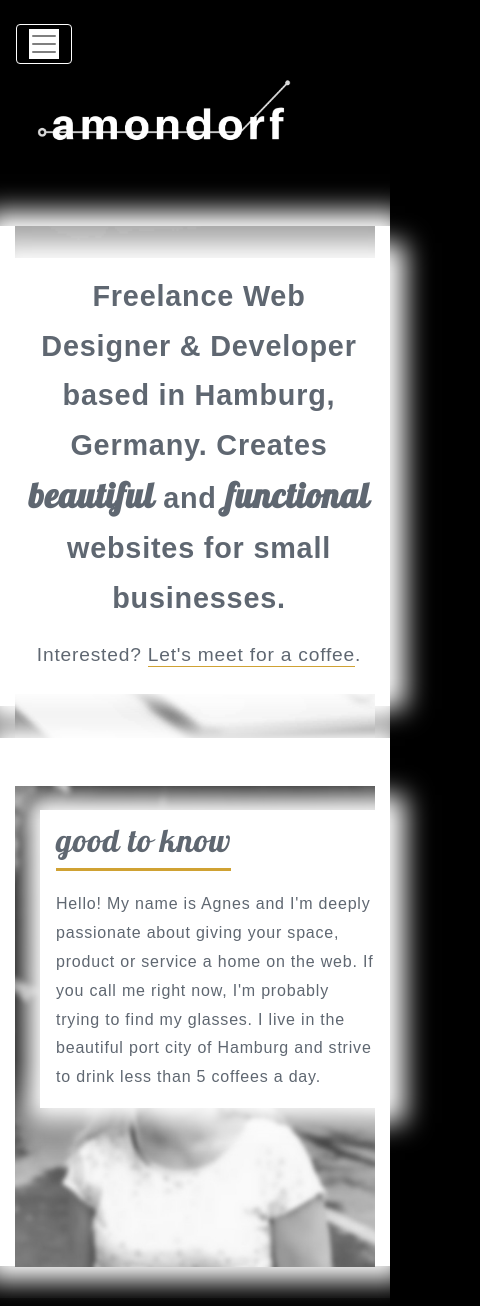
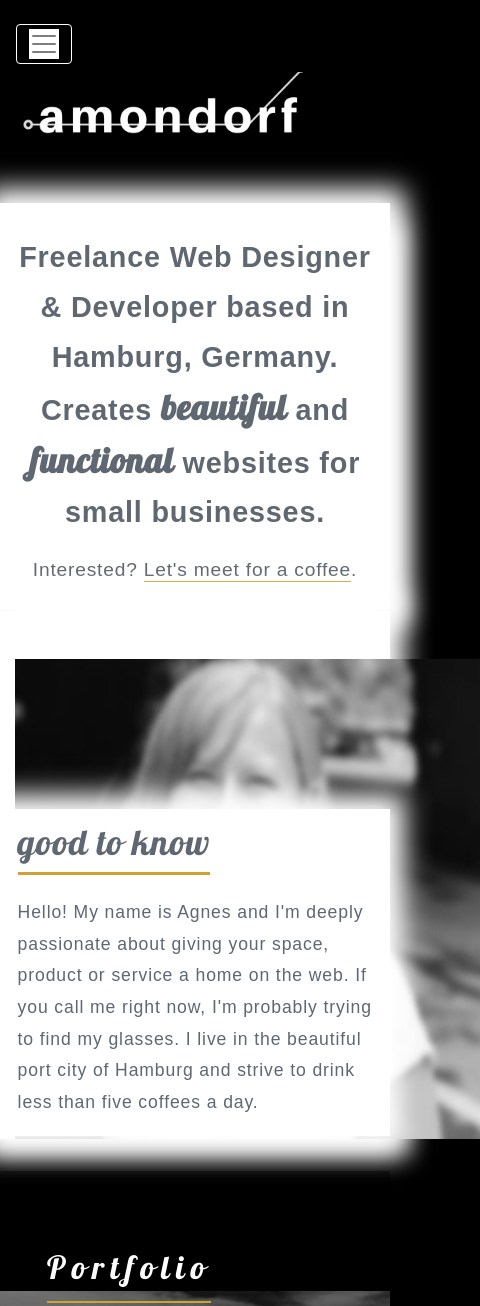
Before and after one commit to amondorf/amondorf.com, a plain HTML site: page index.html in a window 390 px wide. Shown: the top 1306 px of the page, 480 px wide, since content can reach past the window. Drawn offline with nearby package versions, Linux system fonts and the light colour scheme.

Commit message:
update anchors

```diff
--- a/css/style.css
+++ b/css/style.css
@@ -1,5 +1,5 @@
 * {
-   /*border: 1px solid red !important;*/
+   /* border: 1px solid red !important; */
    color: #5f6771;
 }
 
@@ -69,6 +69,15 @@ a.underlined-thin:hover {border-bottom: 1px solid #d0a233; padding-bottom:1px; c
   color: #d0a233;
 }
 
+h3 {
+  position: relative;
+}
+
+.anchor {
+  position: absolute;
+  top: -3em;
+}
+
 /*<!-- welcome message -->*/
 .img-coffee-container {
   margin: 12em 0 2em 0;
@@ -125,14 +134,12 @@ a.underlined-thin:hover {border-bottom: 1px solid #d0a233; padding-bottom:1px; c
     background-color: white;
     position: absolute;
     top: 1.5em;
-    left: 2.5em;
+    left: 0.5em;
     text-align: left;
-    font-size: 1em;
+    font-size: 1.1em;
     letter-spacing: 0.05em;
     line-height: 1.8em;
-    font-weight: 100;
-    /*color: #5f6771;*/
-    /*font-family: 'Merriweather', serif;*/
+    /* font-weight: 100; */
 }
 
 .interested {
@@ -192,7 +199,7 @@ padding: 0.5em;
 }
 
 .about {
-  margin: 0 4em 0 1em;
+  margin: 0 1em 0 1em;
 }
 
 /*source: https://pixabay.com/en/bokeh-gray-abstract-background-1780217/*/
@@ -392,10 +399,6 @@ padding: 0.5em;
 .grow { transition: all 1s ease-in-out; }
 .grow:hover { transform: scale(1.1); }
 
-.img-background-mobile {
-  display: none;
-}
-
 .logo-mobile {
   display: none;
 }
@@ -418,7 +421,9 @@ padding: 0.5em;
   }
 
   .img-coffee-container {
-    margin-top: 4em;
+    margin: 4em 0 0 0;
+    height: 25em;
+    width: auto;
   }
 
   .shadow {
@@ -429,16 +434,20 @@ padding: 0.5em;
     display: none;
   }
 
-  .img-background-mobile {
-    display: inline;
-    object-fit: cover;
-    width: 100%;
+  .welcome-text {
+      top: 0;
+      left: 0;
+      padding: 0 1em 1em 1em;
   }
 
-  .welcome-text {
-      top: 0;
-      left: 0.5em;
-      padding: 1em;
+  .hello-text {
+      top: 8.5em;
+      left: 0;
+      text-align: left;
+      /* font-size: 1.1em;
+      letter-spacing: 0.05em;
+      line-height: 1.8em; */
+      /* font-weight: 100; */
   }
 
   .br-mobile {
--- a/index.html
+++ b/index.html
@@ -42,7 +42,7 @@
 	<!-- <<<<<<<<<<<<<<<<<<<<<<<<<<<<<<<<<<<<<<mobile logo>>>>>>>>>>>>>>>>>>>>>>>>>>>>>>>>>>>>>>>>>>>>>>>   -->
 	<!-- <<<<<<<<<<<<<<<<<<<<<<<<<<<<<<<<<<<<<<mobile logo>>>>>>>>>>>>>>>>>>>>>>>>>>>>>>>>>>>>>>>>>>>>>>>   -->
 	<div class="container">
-		<a href="#"><img alt="amondorf logo" height="auto" src="images/amondorf.png" width="300em" class="logo-mobile"></a>
+		<a href="#"><img alt="amondorf logo" height="auto" src="images/amondorf-mobile.png" width="300em" class="logo-mobile"></a>
 	</div>
 
 <!-- <<<<<<<<<<<<<<<<<<<<<<<<<<<<<<<<<<<<<<welcome>>>>>>>>>>>>>>>>>>>>>>>>>>>>>>>>>>>>>>>>>>>>>>>   -->
@@ -50,36 +50,38 @@
 	<div class="container container-coffee shadow">
 		<div class="row col-md-12 img-coffee-container fade-in">
 			<!-- http://www.lifeofpix.com/photo/comfortable-office/ -->
-			<img alt="welcome message" class="img-background" src="images/coffee.jpg"> <img alt="welcome message" class="img-background-mobile" src="images/coffee-mobile.png">
+			<img alt="welcome message" class="img-background" src="images/coffee.jpg">
 			<div class="welcome-text shadow">
 				<!-- <span class="underlined hello">hello&nbsp;&nbsp;&nbsp;&nbsp;&nbsp;&nbsp;</span><br> -->
 				<span class="hello-1">
 					Freelance Web Designer & Developer based in Hamburg, Germany. <br class="br-mobile">Creates <span class="lobster">beautiful</span> and <span class="lobster">functional</span> websites for small businesses.
 				</span>
-				<div class="interested" id="about">
+				<div class="interested">
 					Interested? <a class="underlined-thin" href="#contact">Let's meet for a coffee</a>.
 				</div>
 			</div>
 		</div>
 	</div>
+	<h3><span class="anchor" id="about"></span></h3>
 
 <!-- <<<<<<<<<<<<<<<<<<<<<<<<<<<<<<<<<<<<<<good to know>>>>>>>>>>>>>>>>>>>>>>>>>>>>>>>>>>>>>>>>>>>>>>>   -->
 <!-- <<<<<<<<<<<<<<<<<<<<<<<<<<<<<<<<<<<<<<good to know>>>>>>>>>>>>>>>>>>>>>>>>>>>>>>>>>>>>>>>>>>>>>>>   -->
 	<div class="container container-coffee shadow about-mobile" data-aos="fade-up">
 		<div class="row col-md-12 img-about-container fade-in">
 			<img alt="welcome message" class="img-background" src="images/profile1.jpg">
-			<img alt="welcome message" class="img-background-mobile" src="images/profile-mobile.jpg">
+			<img alt="welcome message" class="img-background-mobile" src="images/profile-mobile1.jpg">
 			<div class="hello-text about shadow">
 				<span class="hello underlined">
 					good to know
 				</span><br><br>
 				Hello! My name is Agnes and I'm deeply passionate about giving
 				your space, product or service a home on the web.<br class="br-mobile">
-				If you call me right now, I'm probably trying to find my glasses.<br class="br-mobile" id="portfolio">
-				I live in the beautiful port city of Hamburg and strive to drink less than 5 coffees a day.
+				If you call me right now, I'm probably trying to find my glasses.<br class="br-mobile">
+				I live in the beautiful port city of Hamburg and strive to drink less than five coffees a day.
 			</div>
 		</div>
 	</div>
+	<h3><span class="anchor" id="portfolio"></span></h3>
 
 <!-- <<<<<<<<<<<<<<<<<<<<<<<<<<<<<<<<<<<<<<portfolio>>>>>>>>>>>>>>>>>>>>>>>>>>>>>>>>>>>>>>>>>>>>>>>   -->
 <!-- <<<<<<<<<<<<<<<<<<<<<<<<<<<<<<<<<<<<<<portfolio>>>>>>>>>>>>>>>>>>>>>>>>>>>>>>>>>>>>>>>>>>>>>>>   -->
@@ -99,7 +101,7 @@
 					<span class="underlined product-title">my playground</span><br>
 					<br>
 					<a href="https://github.com/amondorf" target="_blank">
-					<p class="card-text underline check-it" id="contact">check it out</p></a>
+					<p class="card-text underline check-it">check it out</p></a>
 				</div>
 			</div>
       <!-- <<<<<<<<<<<<<<<<<<<<<mevulo>>>>>>>>>>>>>>>>>>>>>>>>>>>>>>>>>>>>>>>>>>>>>>>>>>>>>>> -->
@@ -111,11 +113,12 @@
 					<span class="underlined product-title">product to website development</span><br>
 					<br>
 					<a href="http://www.mevulo.com/" target="_blank">
-					<p class="card-text underline check-it" id="contact">check it out</p></a>
+					<p class="card-text underline check-it">check it out</p></a>
 				</div>
 			</div>
 		</div>
 	</div>
+	<h3><span class="anchor" id="contact"></span></h3>
 
 <!-- <<<<<<<<<<<<<<<<<<<<<<<<<<<<<<<<<<<< business card>>>>>>>>>>>>>>>>>>>>>>>>>>>>>>>> -->
 <!-- <<<<<<<<<<<<<<<<<<<<<<<<<<<<<<<<<<<< business card>>>>>>>>>>>>>>>>>>>>>>>>>>>>>>>> -->
```
Also changed, not shown: images/amondorf-mobile.png (added), images/profile-mobile1.jpg (added).
